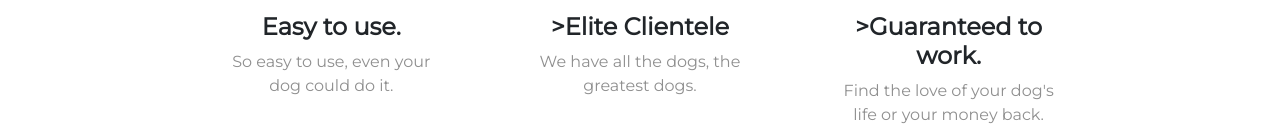
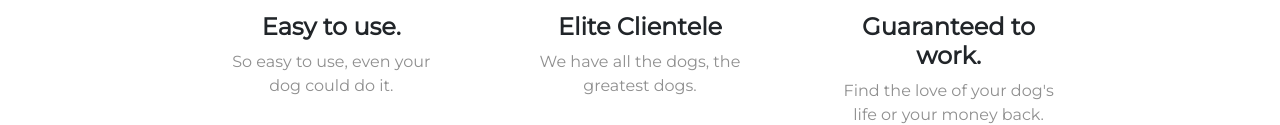
Before and after one commit to Tarunkmr0023/Tindog, a plain HTML site: page index.html in a window 1280 px wide. Shown: the part 824-949 px from the top of the page. Drawn offline with nearby package versions, Linux system fonts and the light colour scheme.

Commit message:
final website

```diff
--- a/index.html
+++ b/index.html
@@ -78,13 +78,13 @@
 
         <div class="feature-box col-lg-4">
           <i class="icon fas fa-bullseye fa-4x"></i>
-          <h3 class="feature-title">>Elite Clientele</h3>
+          <h3 class="feature-title">Elite Clientele</h3>
           <p>We have all the dogs, the greatest dogs.</p>
         </div>
 
         <div class="feature-box col-lg-4">
           <i class="icon fas fa-heart fa-4x"></i>
-          <h3 class="feature-title">>Guaranteed to work.</h3>
+          <h3 class="feature-title">Guaranteed to work.</h3>
           <p>Find the love of your dog's life or your money back.</p>
         </div>
       </div>
```
